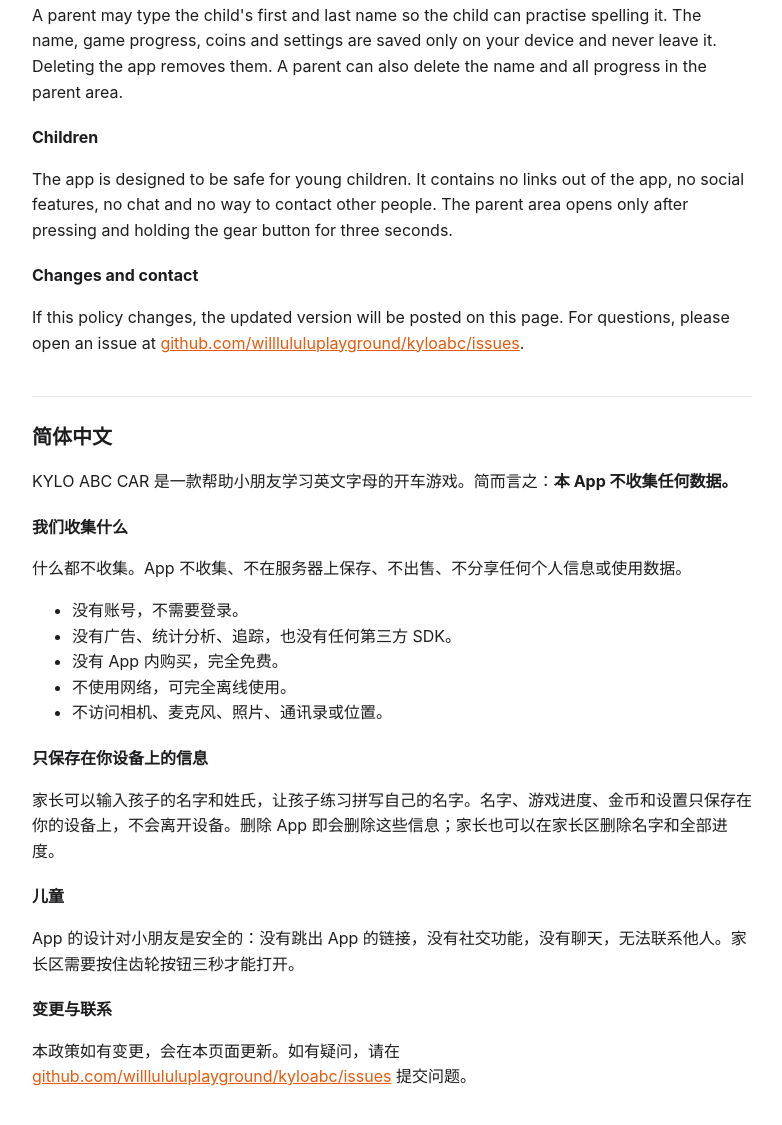
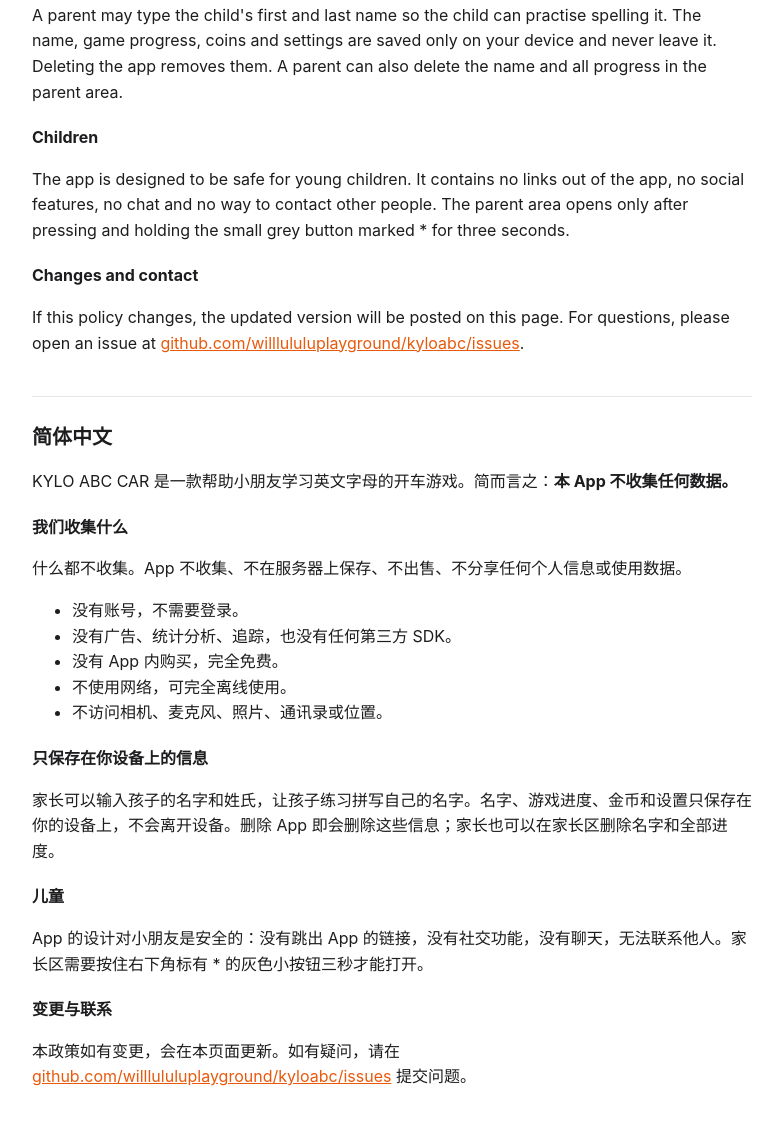
Before and after one commit to willlululuplayground/kyloabc, a plain HTML site: page privacy.html in a window 1280 px wide. Shown: the part 593-1718 px from the top of the page, without its empty margins (248-1030 px from the left). Drawn offline with Linux system fonts and the light colour scheme.

Commit message:
Store screenshots; parent button wording

```diff
--- a/privacy.html
+++ b/privacy.html
@@ -9,7 +9,7 @@
 <h3>Information stored only on your device</h3>
 <p>A parent may type the child's first and last name so the child can practise spelling it. The name, game progress, coins and settings are saved only on your device and never leave it. Deleting the app removes them. A parent can also delete the name and all progress in the parent area.</p>
 <h3>Children</h3>
-<p>The app is designed to be safe for young children. It contains no links out of the app, no social features, no chat and no way to contact other people. The parent area opens only after pressing and holding the gear button for three seconds.</p>
+<p>The app is designed to be safe for young children. It contains no links out of the app, no social features, no chat and no way to contact other people. The parent area opens only after pressing and holding the small grey button marked * for three seconds.</p>
 <h3>Changes and contact</h3>
 <p>If this policy changes, the updated version will be posted on this page. For questions, please open an issue at <a href="https://github.com/willlululuplayground/kyloabc/issues">github.com/willlululuplayground/kyloabc/issues</a>.</p>
 <h2 id="zh">简体中文</h2>
@@ -20,7 +20,7 @@
 <h3>只保存在你设备上的信息</h3>
 <p>家长可以输入孩子的名字和姓氏，让孩子练习拼写自己的名字。名字、游戏进度、金币和设置只保存在你的设备上，不会离开设备。删除 App 即会删除这些信息；家长也可以在家长区删除名字和全部进度。</p>
 <h3>儿童</h3>
-<p>App 的设计对小朋友是安全的：没有跳出 App 的链接，没有社交功能，没有聊天，无法联系他人。家长区需要按住齿轮按钮三秒才能打开。</p>
+<p>App 的设计对小朋友是安全的：没有跳出 App 的链接，没有社交功能，没有聊天，无法联系他人。家长区需要按住右下角标有 * 的灰色小按钮三秒才能打开。</p>
 <h3>变更与联系</h3>
 <p>本政策如有变更，会在本页面更新。如有疑问，请在 <a href="https://github.com/willlululuplayground/kyloabc/issues">github.com/willlululuplayground/kyloabc/issues</a> 提交问题。</p>
 </main></body></html>
```
Also changed, not shown: index.html (+1 -1 lines), shots/ipad_1_map.png (added), shots/ipad_5_find.png (added), shots/ipad_6_trace.png (added), shots/iphone_1_map.png (added), shots/iphone_2_garage.png (added), shots/iphone_5_find.png (added), shots/iphone_6_trace.png (added), 5 other files.
